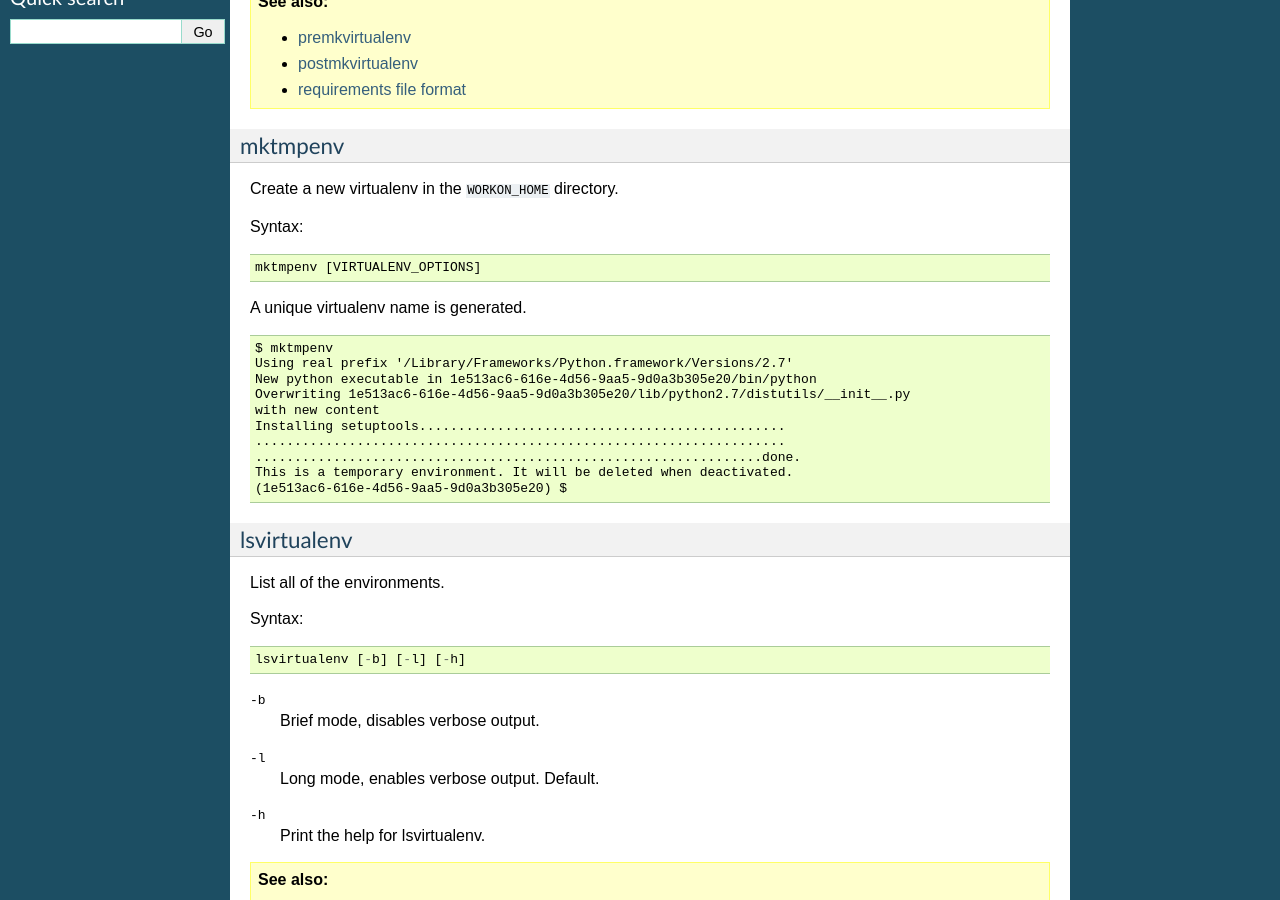
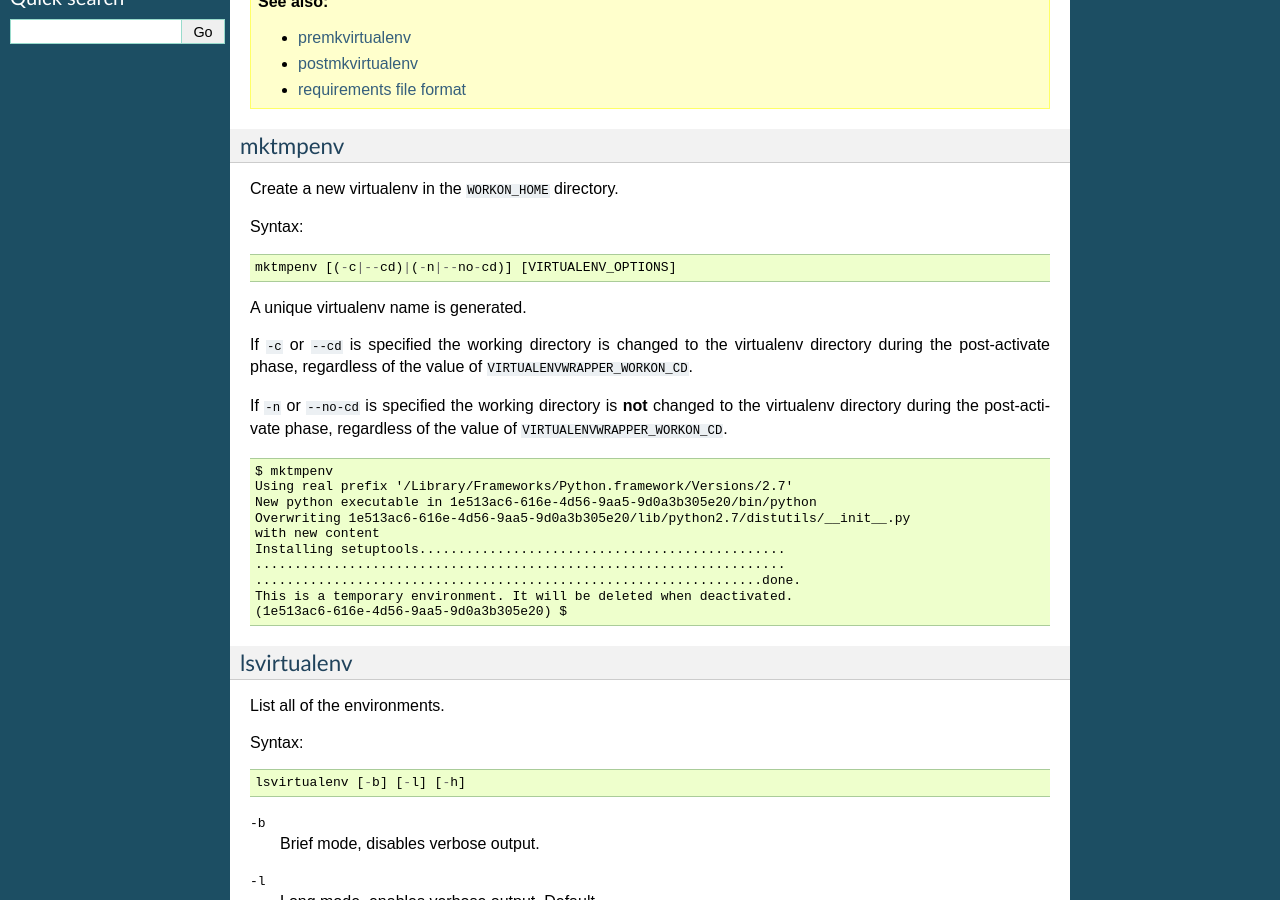
Before and after one commit to python-virtualenvwrapper/virtualenvwrapper, a Sphinx documentation site: the page built from docs/source/command_ref.rst, in a window 1280 px wide and 900 px high, scrolled down 777 px. Built offline with Sphinx 7.4.7, drawn with Linux system fonts in a browser that asks for light colours; pages that are not in the unit, such as notebooks, are missing from menus.

Commit message:
Add -c/-n options to mktmpenv
Add options to control whether to cd to the virtualenv when creating a
temporary env.

Closes #220

Change-Id: I2a1fdfb9705ab30f13a6a6c3af9582e413655652

```diff
--- a/docs/source/command_ref.rst
+++ b/docs/source/command_ref.rst
@@ -68,9 +68,17 @@ Create a new virtualenv in the ``WORKON_HOME`` directory.
 
 Syntax::
 
-    mktmpenv [VIRTUALENV_OPTIONS]
+    mktmpenv [(-c|--cd)|(-n|--no-cd)] [VIRTUALENV_OPTIONS]
 
 A unique virtualenv name is generated.
+
+If ``-c`` or ``--cd`` is specified the working directory is changed to
+the virtualenv directory during the post-activate phase, regardless of
+the value of ``VIRTUALENVWRAPPER_WORKON_CD``.
+
+If ``-n`` or ``--no-cd`` is specified the working directory is **not**
+changed to the virtualenv directory during the post-activate phase,
+regardless of the value of ``VIRTUALENVWRAPPER_WORKON_CD``.
 
 ::
 
```
Also changed, not shown: 2 other files.
